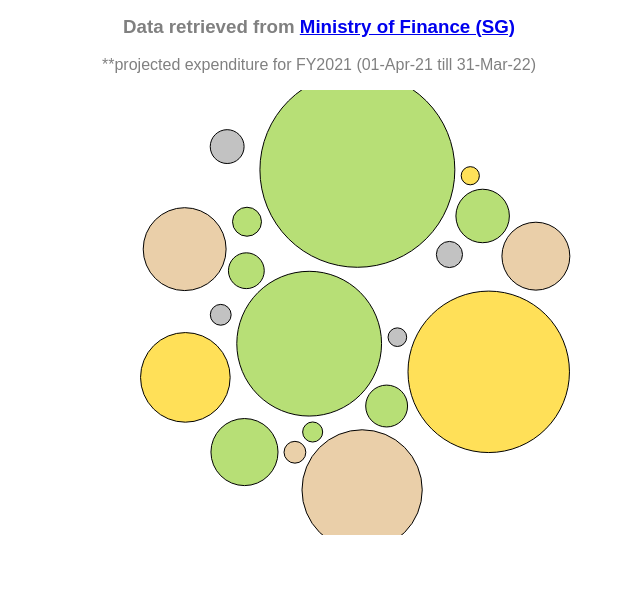
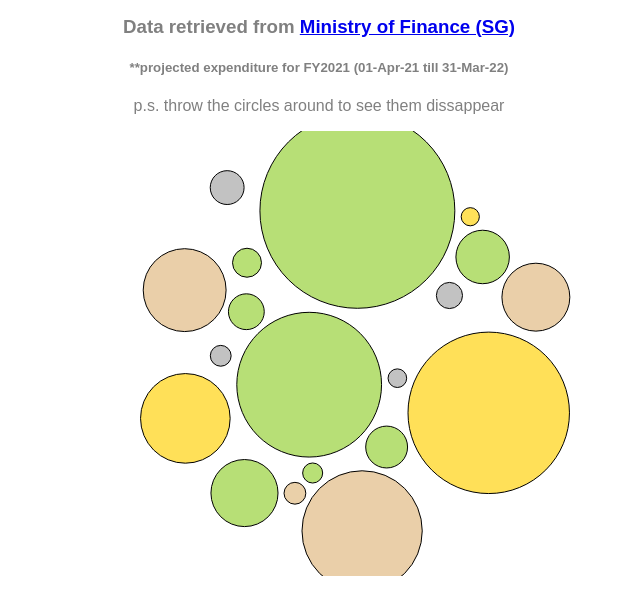
Before and after one commit to pengho/HASS-assignment5, a plain HTML site: page index.html in a window 1280 px wide. Shown: the part 77-692 px from the top of the page, without its empty margins (321-961 px from the left). Drawn offline with nearby package versions, Linux system fonts and the light colour scheme.

Commit message:
Add files via upload

```diff
--- a/index.html
+++ b/index.html
@@ -17,7 +17,8 @@
 <title> Assignment Five </title></center>
 <h1 style="color:grey;"> 🤑 Budget 2021 🤑</h1>
 <h3 style="color:grey"> Data retrieved from <a href="https://www.mof.gov.sg/singaporebudget/revenue-and-expenditure"> Ministry of Finance (SG) </a></h3>
-<p style="color:grey"> **projected expenditure for FY2021 (01-Apr-21 till 31-Mar-22)</p>
+<h5 style="color:grey"> **projected expenditure for FY2021 (01-Apr-21 till 31-Mar-22)</h5>
+<p style="color:grey"> p.s. throw the circles around to see them dissappear </p>
 <!-- <button id="bt1">FY2020 (Revised)</button>
 <button id="bt2">FY2021 Budget</button> -->
 
```
